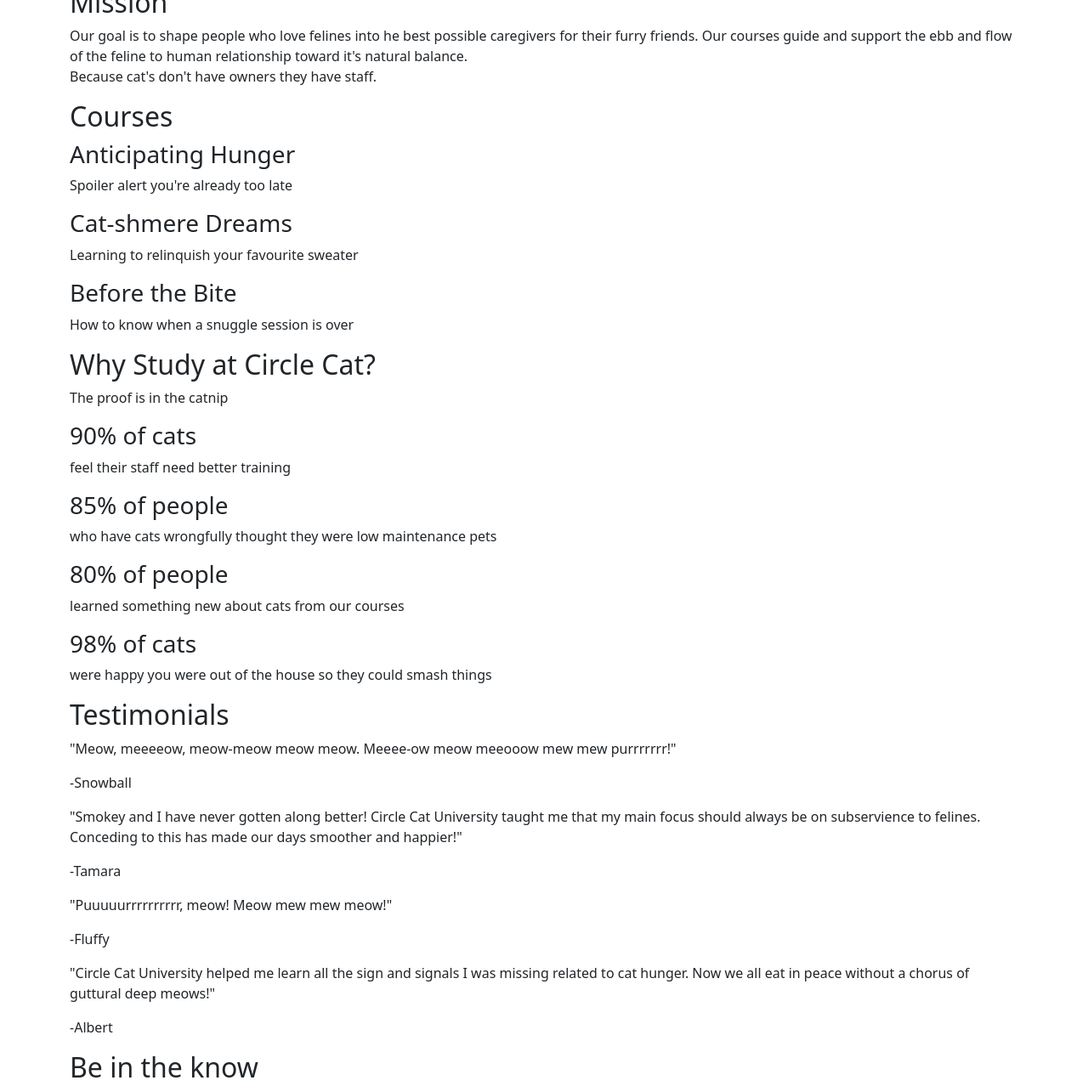
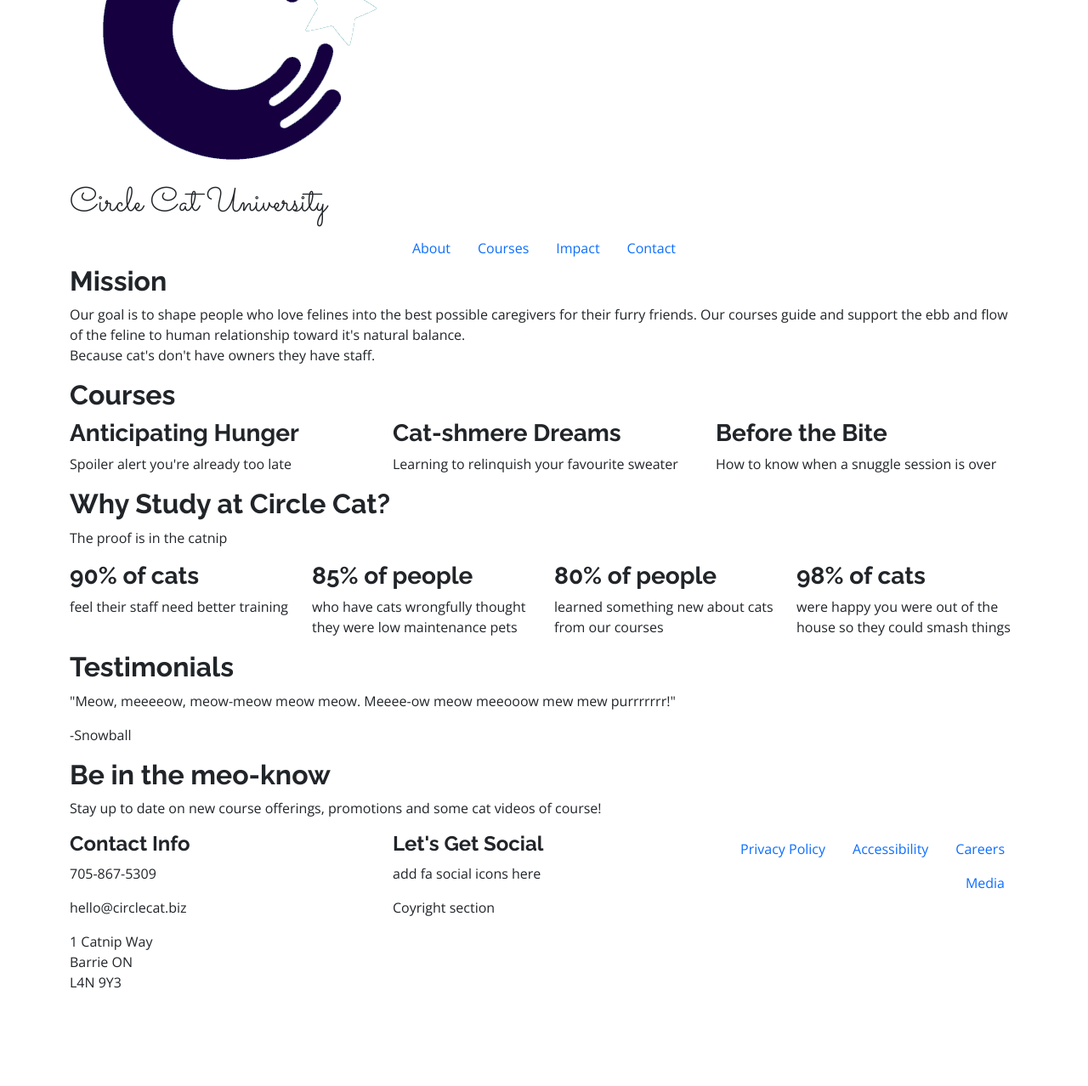
Before and after one commit to sarahlochhead/comp2081-assignment1, a website built with Parcel: page index.html in a window 1280 px wide. Shown: the part 184-1462 px from the top of the page at 85% size. After the commit the page ends 1368 px from the top, so only its background shows below. Built offline with nearby package versions, Linux system fonts and the light colour scheme.

Commit message:
added initial bootstrap grid classes and typography styles

```diff
--- a/css/main.css
+++ b/css/main.css
@@ -86,6 +86,28 @@ textarea {
 /* ==========================================================================
    Author's custom styles
    ========================================================================== */
+
+/* General styles */
+/* Typography */
+body {
+  font-family: 'Open Sans', sans-serif;
+}
+
+h1 {
+  font-family: 'Sacramento', cursive;
+}
+
+h2,
+h3,
+h4,
+h5,
+h6 {
+  font-family: 'Raleway', sans-serif;
+  font-weight: 700;
+}
+
+
+
 
 /* ==========================================================================
    Helper classes
--- a/index.html
+++ b/index.html
@@ -16,6 +16,11 @@
   <link rel="apple-touch-icon" href="icon.png">
   <!-- Place favicon.ico in the root directory -->
 
+  <!-- Google Fonts -->
+  <link rel="preconnect" href="https://fonts.googleapis.com">
+  <link rel="preconnect" href="https://fonts.gstatic.com" crossorigin>
+  <link href="https://fonts.googleapis.com/css2?family=Open+Sans:ital,wght@0,400;0,700;1,400;1,700&family=Raleway:ital,wght@0,400;0,700;1,400;1,700&family=Sacramento&display=swap" rel="stylesheet">
+
   <!-- <link rel="stylesheet" href="css/normalize.css"> -->
   <link rel="stylesheet" href="css/main.css">
   <link href="https://cdn.jsdelivr.net/npm/bootstrap@5.2.1/dist/css/bootstrap.min.css" rel="stylesheet" integrity="sha384-iYQeCzEYFbKjA/T2uDLTpkwGzCiq6soy8tYaI1GyVh/UjpbCx/TYkiZhlZB6+fzT" crossorigin="anonymous">
@@ -24,15 +29,28 @@
 </head>
 <body>
   <div class="container">
-    <!-- Change to Bootstrap nav with Image and text -->
-    <header>
-      <h1>Circle Cat University</h1>
+    <header class="row">
+      <div class="brand">
+      <a href="#">
+        <img src="./img/playful-cat-by-graphuvarov-on-logopond-400px.png" alt="A cat playing with a bright star curled up in a circle in the shape of the letter C.">
+        <!-- logo design by graphuvarov on logopond: https://logopond.com/graphuvarov/showcase/detail/308144 -->
+      </a>
+        <h1>Circle Cat University</h1>
+      </div> <!--end of .brand-->
       <nav>
-        <ul>
-          <li>About</li>
-          <li>Courses</li>
-          <li>Impact</li>
-          <li>Contact</li>
+        <ul class="nav justify-content-center">
+          <li class="nav-item">
+            <a class="nav-link" href="#">About</a>
+          </li>
+          <li class="nav-item">
+            <a class="nav-link" href="#">Courses</a>
+          </li>
+          <li>
+            <a class="nav-link" href="#">Impact</a>
+          </li>
+          <li>
+            <a class="nav-link" href="#">Contact</a>
+          </li>
         </ul>
       </nav>
     </header>
@@ -40,41 +58,41 @@
       <!-- mission section -->
       <section>
         <h2>Mission</h2>
-        <p>Our goal is to shape people who love felines into he best possible caregivers for their furry friends. Our courses guide and support the ebb and flow of the feline to human relationship toward it's natural balance. <br> Because cat's don't have owners they have staff.</p>
+        <p>Our goal is to shape people who love felines into the best possible caregivers for their furry friends. Our courses guide and support the ebb and flow of the feline to human relationship toward it's natural balance. <br> Because cat's don't have owners they have staff.</p>
       </section>
       <!-- courses section -->
-      <section>
+      <section class="row">
         <h2>Courses</h2>
-        <article>
+        <article class="col">
           <h3>Anticipating Hunger</h3>
           <p>Spoiler alert you're already too late</p>
         </article>
-        <article>
+        <article class="col">
           <h3>Cat-shmere Dreams</h3>
           <p>Learning to relinquish your favourite sweater</p>
         </article>
-        <article>
+        <article class="col">
           <h3>Before the Bite</h3>
           <p>How to know when a snuggle session is over</p>
         </article>
       </section>
       <!-- impact section -->
-      <section>
+      <section class="row">
         <h2>Why Study at Circle Cat?</h2>
         <p>The proof is in the catnip</p>
-        <article>
+        <article class="col">
           <h3>90% of cats</h3>
           <p>feel their staff need better training</p>
         </article>
-        <article>
+        <article class="col">
           <h3>85% of people</h3>
           <p>who have cats wrongfully thought they were low maintenance pets</p>
         </article>
-        <article>
+        <article class="col">
           <h3>80% of people</h3>
           <p>learned something new about cats from our courses</p>
         </article>
-        <article>
+        <article class="col">
           <h3>98% of cats</h3>
           <p>were happy you were out of the house so they could smash things</p>
         </article>
@@ -86,28 +104,28 @@
           <p>"Meow, meeeeow, meow-meow meow meow. Meeee-ow meow meeooow mew mew purrrrrrr!"</p>
           <p>-Snowball</p>
         </div>
-        <div>
+        <div class="hidden">
           <p>"Smokey and I have never gotten along better! Circle Cat University taught me that my main focus should always be on subservience to felines. Conceding to this has made our days smoother and happier!"</p>
           <p>-Tamara</p>
         </div>
-        <div>
+        <div class="hidden">
           <p>"Puuuuurrrrrrrrrr, meow! Meow mew mew meow!"</p>
           <p>-Fluffy</p>
         </div>
-        <div>
+        <div class="hidden">
           <p>"Circle Cat University helped me learn all the sign and signals I was missing related to cat hunger. Now we all eat in peace without a chorus of guttural deep meows!"</p>
           <p>-Albert</p>
         </div>
       </section>
       <!-- CTA for newsletter -->
       <section>
-        <h2>Be in the know</h2>
+        <h2>Be in the meo-know</h2>
         <p>Stay up to date on new course offerings, promotions and some cat videos of course!</p>
         <!-- some type of email input here styled nicely-->
       </section>
     </main>
-    <footer>
-      <section>
+    <footer class="row">
+      <section class="col">
         <h4>Contact Info</h4>
         <p>705-867-5309</p>
         <p>hello@circlecat.biz</p>
@@ -117,24 +135,29 @@
           L4N 9Y3
         </address>
       </section>
-      <section>
+      <section class="col">
         <h4>Let's Get Social</h4>
         <p> add fa social icons here</p>
         <p>Coyright section</p>
       </section>
-      <div>
+      <div class="col">
         <nav>
-          <ul>
-            <li>Privacy Policy</li>
-            <li>Accessibility</li>
-            <li>Careers</li>
-            <li>Media</li>
+          <ul class="nav justify-content-end">
+            <li class="nav-item">
+              <a class="nav-link">Privacy Policy</a>
+            </li>
+            <li class="nav-item">
+              <a class="nav-link">Accessibility</a>
+            </li>
+            <li class="nav-item">
+              <a class="nav-link">Careers</a>
+            </li>
+            <li class="nav-item">
+              <a class="nav-link">Media</a>
+            </li>
           </ul>
         </nav>
-
       </div><!-- end of div for fotter nav -->
-
-
     </footer>
   </div> <!--end of .container-->
   <script src="js/vendor/modernizr-3.11.2.min.js"></script>
```
Also changed, not shown: img/playful-cat-by-graphuvarov-on-logopond-400px.png (added).
